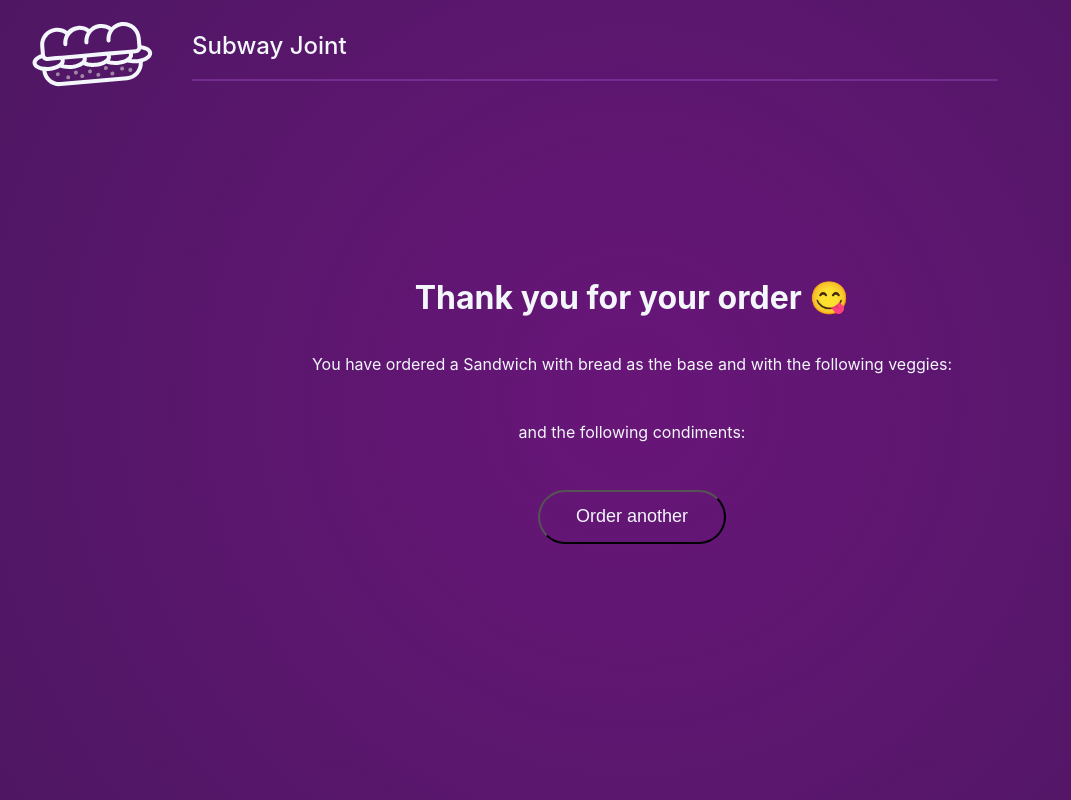
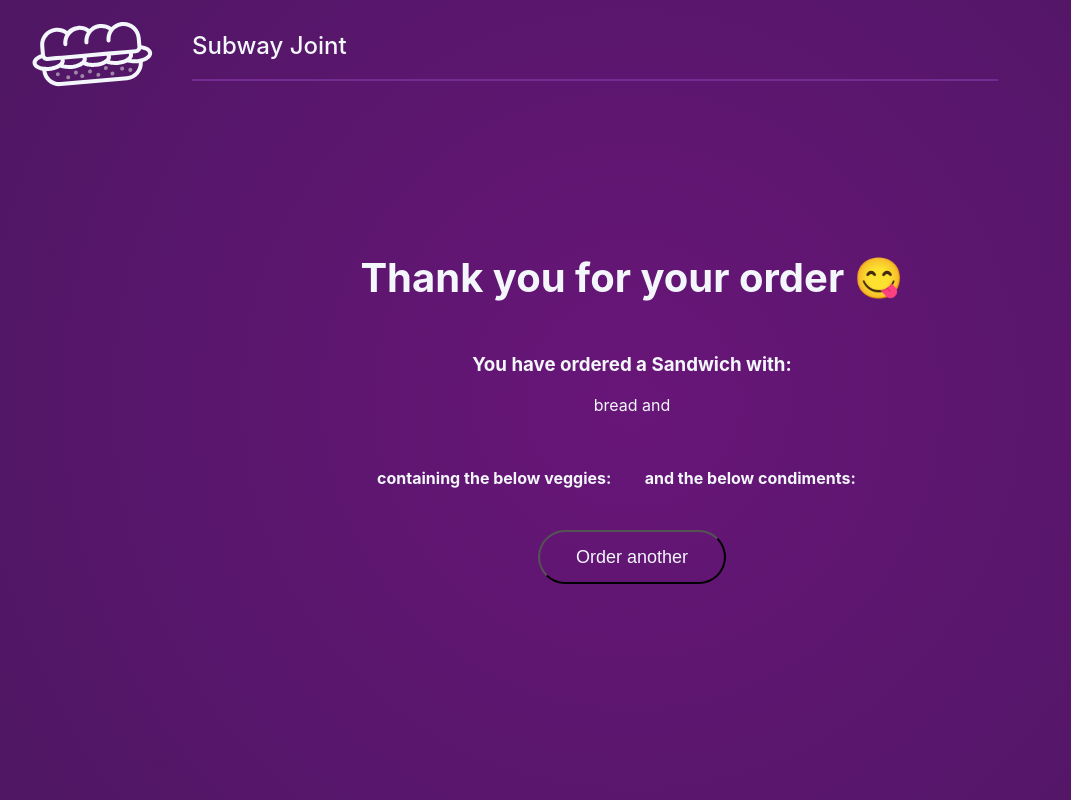
Before and after one commit to KishanBapodra/sub-sandwich-joint, a React (Create React App) app: page /order in a window 1280 px wide. Shown: the whole page, without its empty margins (8-1079 px from the left). Built offline with nearby package versions, Linux system fonts and the light colour scheme.

Commit message:
Style: reorganize structre and animate

```diff
--- a/src/components/Order.tsx
+++ b/src/components/Order.tsx
@@ -5,15 +5,85 @@ import styles from './Container.module.css'
 import { motion } from 'framer-motion';
 
 const Order = ({sandwich}: {sandwich: Sandwich}) => {
+
+  const parentVariant = {
+    hidden: {
+      x: '100vw'
+    },
+    visible: {
+      x: 0,
+      transtion: {
+        delay: 2,
+        duration: 5,
+        stiffness: 25,
+        type: 'spring',
+        when: "beforeChildren",
+      }
+    }
+  }
+
+  const childVariant = {
+    hidden: (custom: number) => ({
+      opacity: 0,
+      x: custom
+    }),
+    visible: {
+      opacity: 1,
+      y: '1em',
+      x: 0,
+      transition: {
+        delay: 1.25,
+        when: "beforeChildren"
+      }
+    }
+  }
+
+  const btnVariant = {
+    hidden: {
+      y: 2,
+    },
+    visible: {
+      y: 10
+    },
+    hover: {
+      scale: 1.2,
+      boxShadow: "0 0 10px #FF4996",
+      textShadow: "0 0 2px #FFF"
+    }
+  }
+
   return (
     <div className={styles.order}>
-        <h1>Thank you for your order &#128523;</h1>
-        <p>You have ordered a Sandwich with {sandwich.fBread} bread as the base and {sandwich.fCheese} with the following veggies: </p>
-        <p>{sandwich.fVeggies.map(veg => <>{veg} &ensp;</>)}</p> and the following condiments:
-        <p>{sandwich.fCondiments.map(condiment => <>{condiment} &ensp;</>)}</p>
+        <motion.div style={{textAlign: 'center', fontSize: '2.5em', marginTop: '0.67em', marginBottom: '0.67em', marginLeft: '0', marginRight: '0', fontWeight: 'bold'}}
+                    variants={parentVariant}
+                    initial="hidden"
+                    animate="visible"
+        >
+          Thank you for your order &#128523;
+
+          <motion.div custom={0} variants={childVariant} initial="hidden" animate="visible" style={{marginTop: '2.2em', textAlign: 'center', fontSize: '1rem', fontWeight: 'normal'}}>
+            <h3>You have ordered a Sandwich with: </h3>
+            <p>{sandwich.fBread} bread and {sandwich.fCheese}</p>
+            <div style={{display: 'flex', width: '40vw', margin: '0', justifyContent: 'space-around'}}>
+
+              <motion.div custom={'40vw'} variants={childVariant} style={{textAlign: 'left'}}>
+                <h4> containing the below veggies: </h4>
+                <p>{sandwich.fVeggies.map(veg => <>{veg} &ensp;</>)}</p>
+              </motion.div>
+              <motion.div custom={'-40vw'} variants={childVariant} style={{textAlign: 'right'}}>
+                <h4>and the below condiments: </h4>
+                <p>{sandwich.fCondiments.map(condiment => <>{condiment} &ensp;</>)}</p>
+              </motion.div>
+
+            </div>
+          </motion.div>
+        </motion.div>
         <Link className={styles.orderBtn} to='/'>
           <motion.button
-            whileHover={{scale: 1.2, boxShadow: "0 0 10px #FF4996", textShadow: "0 0 2px #FFF" }}
+            variants={btnVariant}
+            initial="hidden"
+            animate="visible"
+            whileHover="hover"
             className={styles.next}
           >
             Order another
```
